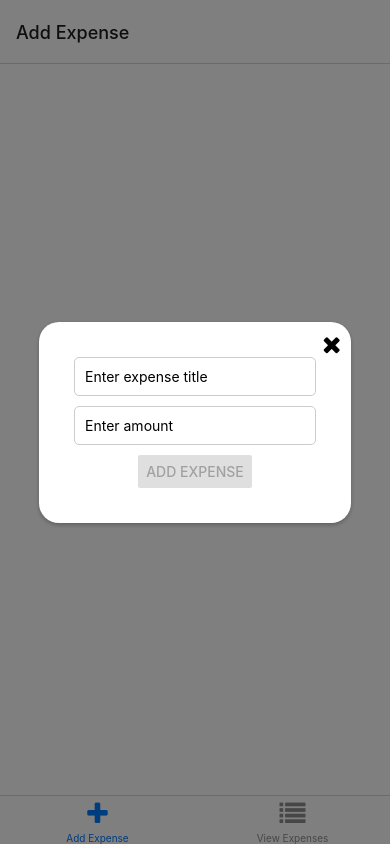
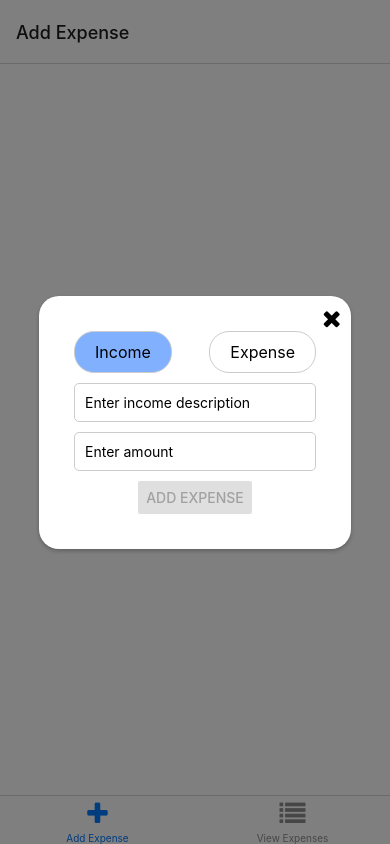
Before and after one commit to sarveshwaran-prakash/Native-Expense-Tracker, a React Native app: screen / in a window 390 px wide. Both pictures are taken after a click on the button "ADD EXPENSE". Built offline with nearby package versions, Linux system fonts and the light colour scheme; no server answers.

Commit message:
add selectedType to app

```diff
--- a/components/ExpenseList.tsx
+++ b/components/ExpenseList.tsx
@@ -12,6 +12,7 @@ interface Expense {
   id: string;
   title: string;
   amount?: string;
+  selectedType: string;
 }
 
 interface ExpenseListProps {
@@ -31,7 +32,15 @@ const ExpenseList: React.FC<ExpenseListProps> = ({
   return (
     <ScrollView contentContainerStyle={styles.container}>
       {expenses.map((expense) => (
-        <View key={expense.id} style={styles.expense}>
+        <View
+          key={expense.id}
+          style={[
+            styles.expense,
+            expense.selectedType === "Expense"
+              ? styles.expenseExpenseType
+              : styles.expenseIncomeType,
+          ]}
+        >
           <View style={styles.expenseContent}>
             <Text numberOfLines={1} style={styles.title}>
               {expense.title}
@@ -58,13 +67,13 @@ const styles = StyleSheet.create({
     paddingBottom: 20,
   },
   expense: {
+    display: "flex",
     flexDirection: "row",
     justifyContent: "space-between",
     alignItems: "center",
     marginBottom: 10,
     padding: 10,
     borderWidth: 1,
-    borderColor: "#ccc",
     borderRadius: 5,
     width: width * 0.9,
     alignSelf: "center",
@@ -84,6 +93,17 @@ const styles = StyleSheet.create({
   optionText: {
     marginRight: 10,
   },
+  selectedType: {
+    fontWeight: "bold",
+    fontSize: 16,
+    right: 90,
+  },
+  expenseExpenseType: {
+    borderColor: "red",
+  },
+  expenseIncomeType: {
+    borderColor: "#007bff",
+  },
 });
 
 export default ExpenseList;
--- a/modals/EditExpenseModal.tsx
+++ b/modals/EditExpenseModal.tsx
@@ -17,7 +17,8 @@ interface EditExpenseModalProps {
   onClose: () => void;
   expense?: string;
   amount?: string;
-  onSave: (expense: string, amount: string) => void;
+  selectedType: string;
+  onSave: (expense: string, amount: string, selectedType: string) => void;
 }
 
 const EditExpenseModal: React.FC<EditExpenseModalProps> = ({
@@ -25,10 +26,14 @@ const EditExpenseModal: React.FC<EditExpenseModalProps> = ({
   onClose,
   expense: initialExpense,
   amount: initialAmount,
+  selectedType: initialSelectedType,
   onSave,
 }) => {
   const [editedExpense, setEditedExpense] = useState(initialExpense || "");
   const [editedAmount, setEditedAmount] = useState(initialAmount || "");
+  const [editedSelectedType, setEditedSelectedType] = useState(
+    initialSelectedType || ""
+  );
 
   useEffect(() => {
     setEditedExpense(initialExpense || "");
@@ -36,7 +41,7 @@ const EditExpenseModal: React.FC<EditExpenseModalProps> = ({
   }, [initialExpense, initialAmount]);
 
   const handleSave = () => {
-    onSave(editedExpense, editedAmount);
+    onSave(editedExpense, editedAmount, editedSelectedType);
     onClose();
   };
 
@@ -59,12 +64,14 @@ const EditExpenseModal: React.FC<EditExpenseModalProps> = ({
             placeholder="Update expense"
           />
           <TextInput
-            style={[styles.input, styles.amountInput]}
+            style={[styles.input]}
             value={editedAmount}
-            onChangeText={setEditedAmount}
+            onChangeText={(text) => {
+              const numericValue = text.replace(/[^0-9]/g, "");
+              setEditedAmount(numericValue);
+            }}
             placeholder="Update amount"
-            multiline={true}
-            numberOfLines={4}
+            keyboardType="numeric"
           />
           <Button
             title="Save"
--- a/modals/ExpenseInputModal.tsx
+++ b/modals/ExpenseInputModal.tsx
@@ -7,6 +7,7 @@ import {
   StyleSheet,
   TouchableOpacity,
   Dimensions,
+  Text,
 } from "react-native";
 import { FontAwesome } from "@expo/vector-icons";
 
@@ -15,7 +16,11 @@ const { width, height } = Dimensions.get("window");
 interface ExpenseInputModalProps {
   visible: boolean;
   onClose: () => void;
-  onAddExpense: (expense: { title: string; amount: string }) => void;
+  onAddExpense: (expense: {
+    title: string;
+    amount: string;
+    selectedType: string;
+  }) => void;
 }
 
 const ExpenseInputModal: React.FC<ExpenseInputModalProps> = ({
@@ -23,14 +28,21 @@ const ExpenseInputModal: React.FC<ExpenseInputModalProps> = ({
   onClose,
   onAddExpense,
 }) => {
-  const [title, settitle] = useState("");
+  const [title, setTitle] = useState("");
   const [amount, setAmount] = useState("");
+  const [selectedType, setSelectedType] = useState("Income");
 
   const handleAddExpense = () => {
-    onAddExpense({ title, amount });
-    settitle("");
+    onAddExpense({ title, amount, selectedType });
+    setTitle("");
     setAmount("");
   };
+
+  // Placeholder text based on selected type
+  const placeholderText =
+    selectedType === "Expense"
+      ? "Enter expense description"
+      : "Enter income description";
 
   return (
     <Modal
@@ -41,20 +53,39 @@ const ExpenseInputModal: React.FC<ExpenseInputModalProps> = ({
     >
       <View style={styles.container}>
         <View style={styles.modalView}>
+          <View style={styles.switchContainer}>
+            <TouchableOpacity
+              style={[
+                styles.typeButton,
+                selectedType === "Income" && styles.selectedTypeButton,
+              ]}
+              onPress={() => setSelectedType("Income")}
+            >
+              <Text style={styles.buttonText}>Income</Text>
+            </TouchableOpacity>
+            <TouchableOpacity
+              style={[
+                styles.typeButton,
+                selectedType === "Expense" && styles.selectedTypeButton,
+              ]}
+              onPress={() => setSelectedType("Expense")}
+            >
+              <Text style={styles.buttonText}>Expense</Text>
+            </TouchableOpacity>
+          </View>
           <TouchableOpacity onPress={onClose} style={styles.closeButton}>
             <FontAwesome name="times" size={24} color="black" />
           </TouchableOpacity>
           <TextInput
             style={styles.input}
             value={title}
-            onChangeText={settitle}
-            placeholder="Enter expense title"
+            onChangeText={setTitle}
+            placeholder={placeholderText}
           />
           <TextInput
-            style={[styles.input]}
+            style={styles.input}
             value={amount}
             onChangeText={(text) => {
-              // Validate input to allow only numeric characters
               const numericValue = text.replace(/[^0-9]/g, "");
               setAmount(numericValue);
             }}
@@ -64,7 +95,7 @@ const ExpenseInputModal: React.FC<ExpenseInputModalProps> = ({
           <Button
             title="Add Expense"
             onPress={handleAddExpense}
-            disabled={title.trim() === "" || amount.trim() == ""}
+            disabled={title.trim() === "" || amount.trim() === ""}
           />
         </View>
       </View>
@@ -103,14 +134,31 @@ const styles = StyleSheet.create({
     borderColor: "#ccc",
     borderRadius: 5,
   },
-  amountInput: {
-    height: 100,
+  switchContainer: {
+    flexDirection: "row",
+    alignItems: "center",
+    justifyContent: "space-between",
+    width: "100%",
+    marginBottom: 10,
   },
   closeButton: {
     position: "absolute",
     top: 10,
     right: 10,
   },
+  typeButton: {
+    paddingHorizontal: 20,
+    paddingVertical: 10,
+    borderWidth: 1,
+    borderRadius: 20,
+    borderColor: "#ccc",
+  },
+  selectedTypeButton: {
+    backgroundColor: "#81b0ff",
+  },
+  buttonText: {
+    fontSize: 16,
+  },
 });
 
 export default ExpenseInputModal;
--- a/modals/ExpenseModal.tsx
+++ b/modals/ExpenseModal.tsx
@@ -6,10 +6,15 @@ import EditExpenseModal from "./EditExpenseModal";
 interface ExpenseModalProps {
   visible: boolean;
   onClose: () => void;
-  onEdit: (editedExpense: string, editedAmount: string) => void;
+  onEdit: (
+    editedExpense: string,
+    editedAmount: string,
+    editedSelectedType: string
+  ) => void;
   onDelete: () => void;
   initialExpense?: string; // Make initialExpense optional
   initialAmount: string;
+  initialSelectedType: string;
 }
 
 const ExpenseModal: React.FC<ExpenseModalProps> = ({
@@ -19,6 +24,7 @@ const ExpenseModal: React.FC<ExpenseModalProps> = ({
   onDelete,
   initialExpense,
   initialAmount,
+  initialSelectedType,
 }) => {
   const [editModalVisible, setEditModalVisible] = useState(false);
 
@@ -26,8 +32,12 @@ const ExpenseModal: React.FC<ExpenseModalProps> = ({
     setEditModalVisible(true);
   };
 
-  const handleSaveEdit = (editedExpense: string, editedAmount: string) => {
-    onEdit(editedExpense, editedAmount);
+  const handleSaveEdit = (
+    editedExpense: string,
+    editedAmount: string,
+    editedSelectedType: string
+  ) => {
+    onEdit(editedExpense, editedAmount, editedSelectedType);
     setEditModalVisible(false); // Close the edit modal after saving edits
   };
 
@@ -69,6 +79,7 @@ const ExpenseModal: React.FC<ExpenseModalProps> = ({
           onClose={() => setEditModalVisible(false)}
           expense={initialExpense || ""}
           amount={initialAmount}
+          selectedType={initialSelectedType}
           onSave={handleSaveEdit}
         />
       )}
--- a/screens/ViewExpensesScreen.tsx
+++ b/screens/ViewExpensesScreen.tsx
@@ -16,6 +16,7 @@ interface Expense {
   id: string;
   title: string;
   amount?: string; // Ensure that amount is optional
+  selectedType: string;
 }
 
 const ViewExpensesScreen: React.FC = () => {
@@ -58,7 +59,8 @@ const ViewExpensesScreen: React.FC = () => {
 
   const handleEditExpense = async (
     editedExpense: string,
-    editedAmount: string
+    editedAmount: string,
+    editedSelectedType: string
   ) => {
     try {
       if (!selectedExpense) {
@@ -69,6 +71,7 @@ const ViewExpensesScreen: React.FC = () => {
         ...selectedExpense,
         title: editedExpense,
         amount: editedAmount,
+        selectedType: editedSelectedType,
       };
 
       const response = await fetch(
@@ -127,6 +130,9 @@ const ViewExpensesScreen: React.FC = () => {
           onClose={() => setModalVisible(false)}
           initialExpense={selectedExpense ? selectedExpense.title : ""} // Add null check
           initialAmount={selectedExpense ? selectedExpense.amount || "" : ""} // Add null check
+          initialSelectedType={
+            selectedExpense ? selectedExpense.selectedType || "" : ""
+          }
           onEdit={handleEditExpense}
           onDelete={() =>
             handleDeleteExpense(selectedExpense ? selectedExpense.id : "")
--- a/store/ExpenseContext.tsx
+++ b/store/ExpenseContext.tsx
@@ -10,6 +10,7 @@ interface Expense {
   id: string;
   title: string;
   amount?: string; // Make amount optional
+  selectedType: string;
 }
 
 interface State {
```
